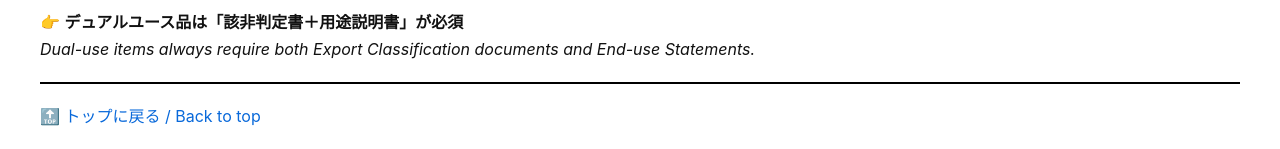
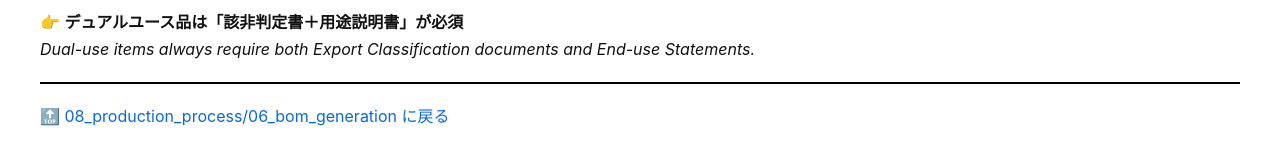
Before and after one commit to Samizo-AITL/EduMecha, a Jekyll site: the page built from 08_production_process/06_bom_generation/attributes.md, in a window 1280 px wide. Shown: the part 2020-2169 px from the top of the page. Built offline with Jekyll 4.4.1, drawn with Linux system fonts in a browser that asks for light colours.

Commit message:
Update attributes.md

```diff
--- a/08_production_process/06_bom_generation/attributes.md
+++ b/08_production_process/06_bom_generation/attributes.md
@@ -70,4 +70,4 @@ description: "属性情報と輸出管理の仕組み / Attributes Management an
 
 ---
 
-[🔝 トップに戻る / Back to top](./)
+[🔝 08_production_process/06_bom_generation に戻る ](./)
```
